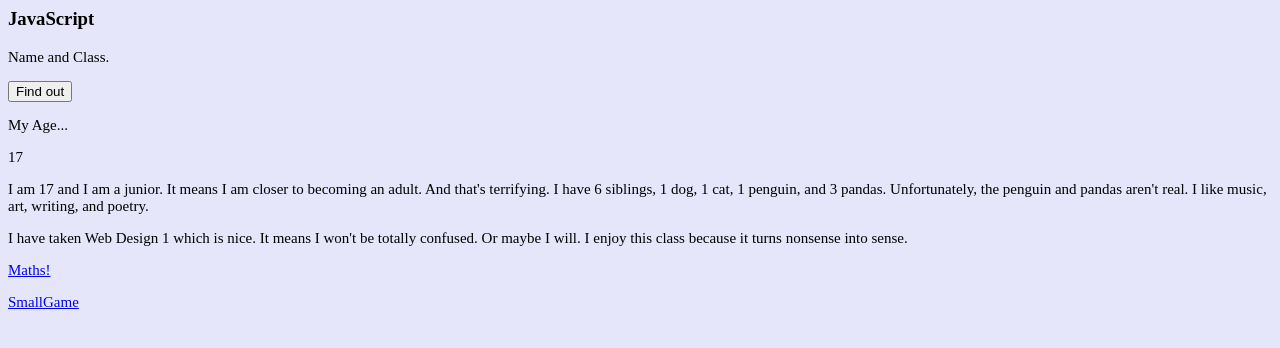
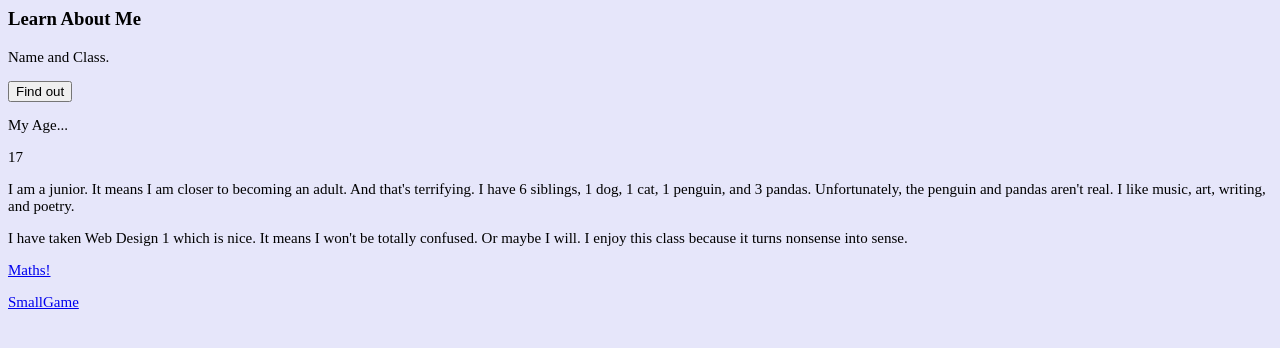
Before and after one commit to TheWoolySheep/TheWoolySheep-TheWoolySheep.github.io, a plain HTML site: page index.html in a window 1280 px wide. Drawn offline with Linux system fonts and the light colour scheme.

Commit message:
Add files via upload

```diff
--- a/index.html
+++ b/index.html
@@ -21,7 +21,7 @@ text-alignment: center;
 
 <body>
 
-<h3>JavaScript</h3>
+<h3>Learn About Me</h3>
 
 <p id="demo">Name and Class.</p>
 
@@ -39,7 +39,7 @@ document.getElementById("math").innerHTML = x;
 </script>
 
 
-<p> I am 17 and I am a junior. It means I am closer to becoming an adult. And that's terrifying. I have 6 siblings, 1 dog, 1 cat, 1 penguin, and 3 pandas. Unfortunately, the penguin and pandas aren't real. I like music, art, writing, and poetry.</p>
+<p> I am a junior. It means I am closer to becoming an adult. And that's terrifying. I have 6 siblings, 1 dog, 1 cat, 1 penguin, and 3 pandas. Unfortunately, the penguin and pandas aren't real. I like music, art, writing, and poetry.</p>
 <p> I have taken Web Design 1 which is nice. It means I won't be totally confused. Or maybe I will. I enjoy this class because it turns nonsense into sense.</p>
 
 <p class="a"><a href="mathcalculator.html" target="_blank">Maths!</a></p>
```
